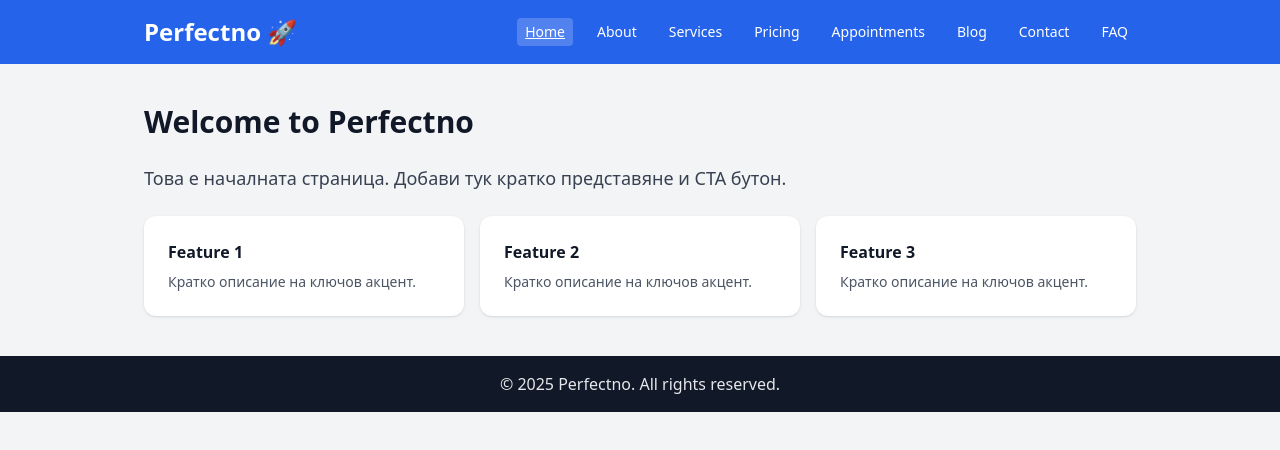
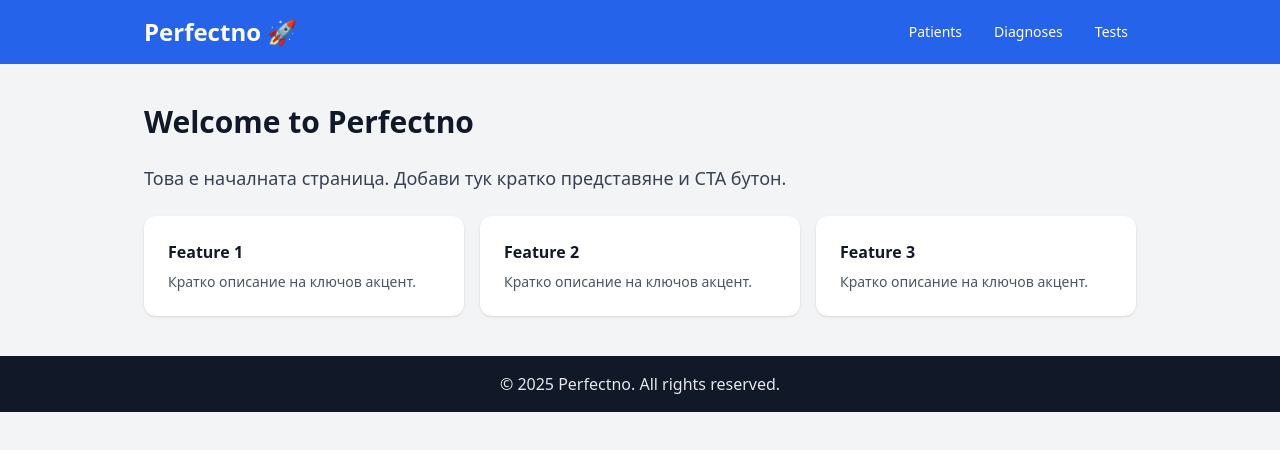
Before and after one commit to 230631040-maker/drkostadinov, a Next.js app: page / in a window 1280 px wide. Shown: the top 450 px of the page. Built offline with nearby package versions, Linux system fonts and the light colour scheme.

Commit message:
Update NavBar.tsx

```diff
--- a/components/NavBar.tsx
+++ b/components/NavBar.tsx
@@ -3,14 +3,9 @@ import Link from "next/link";
 import { usePathname } from "next/navigation";
 
 const links = [
-  { href: "/", label: "Home" },
-  { href: "/about", label: "About" },
-  { href: "/services", label: "Services" },
-  { href: "/pricing", label: "Pricing" },
-  { href: "/appointments", label: "Appointments" },
-  { href: "/blog", label: "Blog" },
-  { href: "/contact", label: "Contact" },
-  { href: "/faq", label: "FAQ" },
+  { href: "/patients", label: "Patients" },
+  { href: "/diagnoses", label: "Diagnoses" },
+  { href: "/tests", label: "Tests" },
 ];
 
 export default function NavBar() {
```
